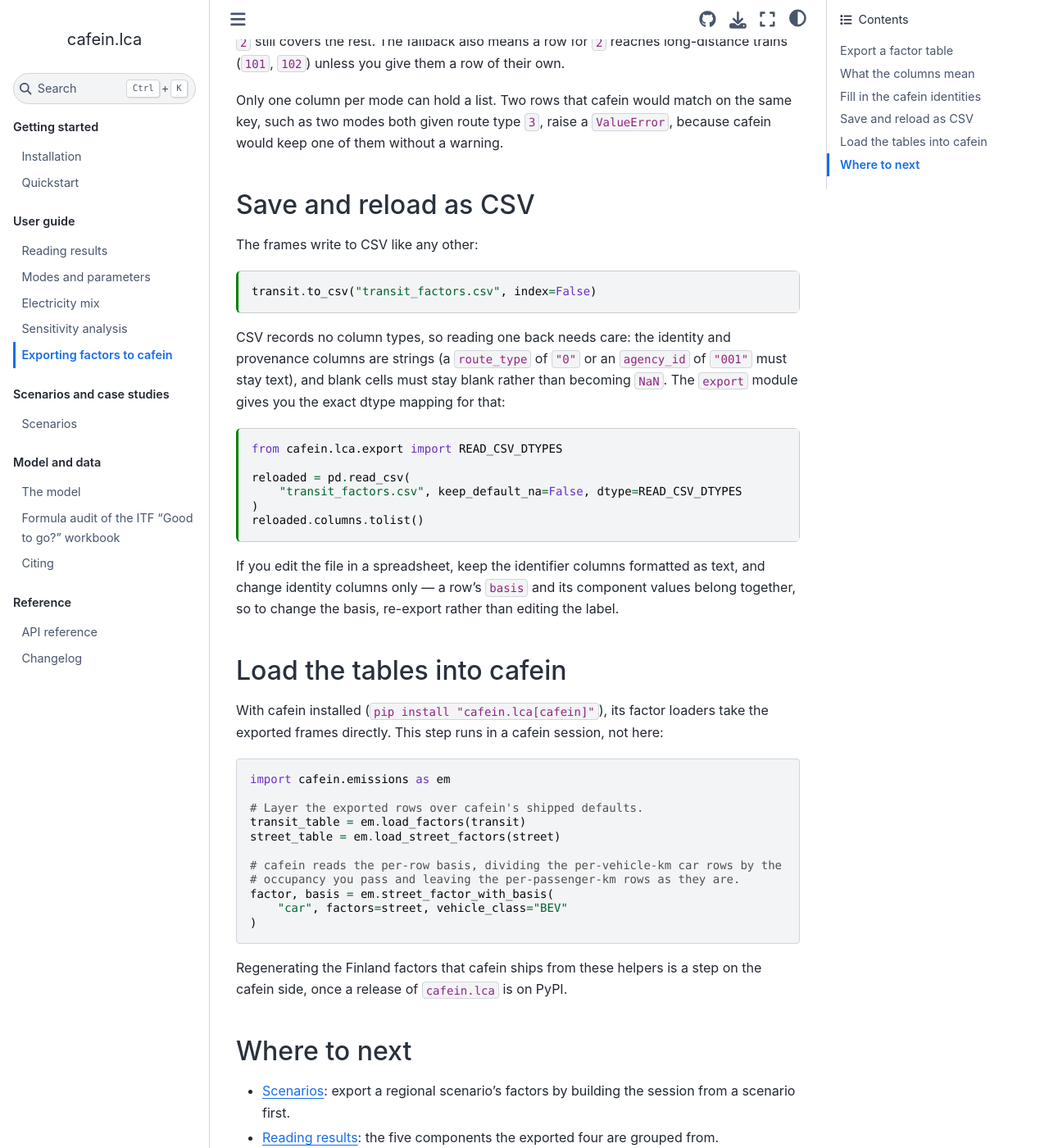
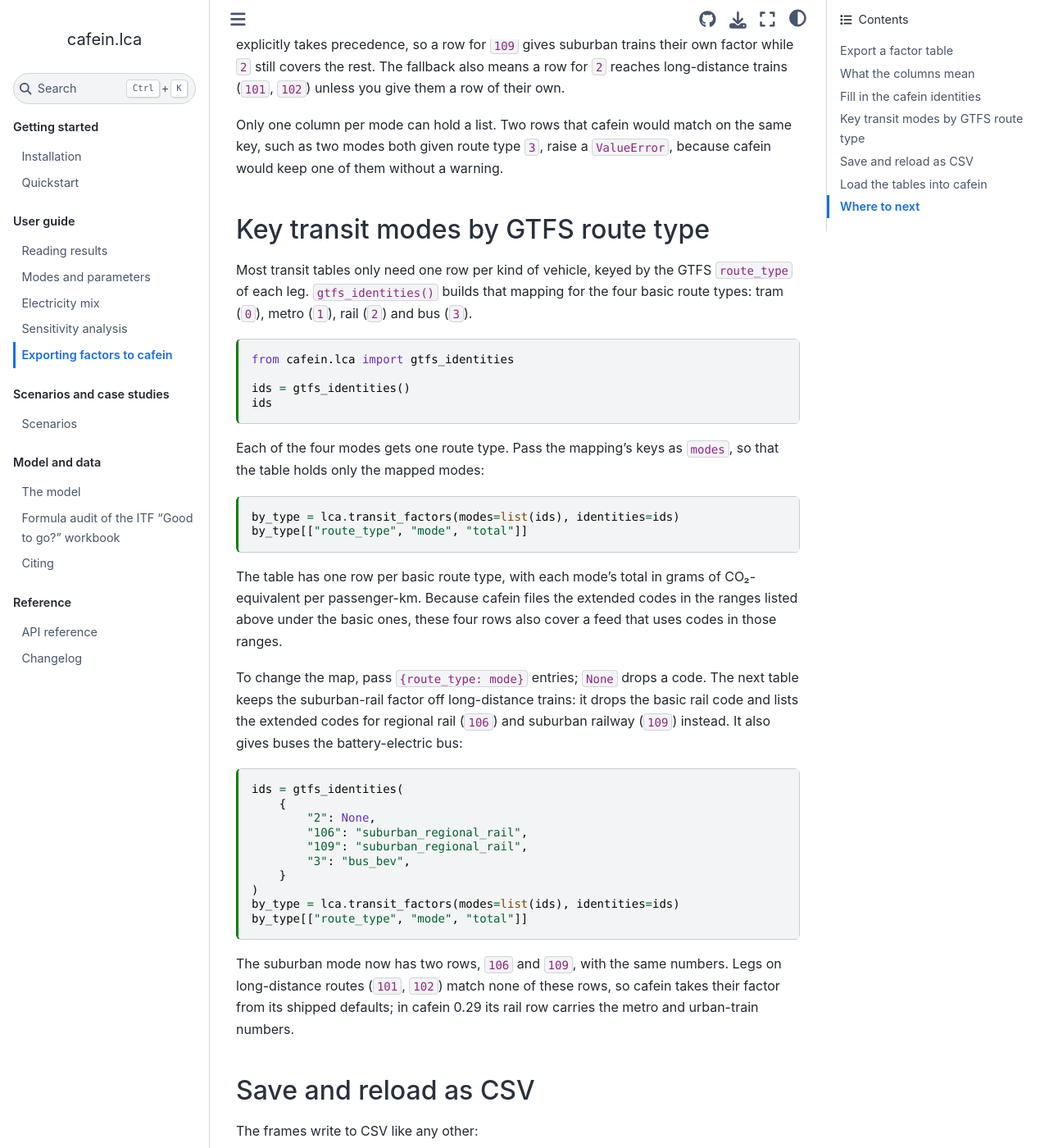
Before and after one commit to cafein-py/cafein.lca, a Sphinx documentation site: the page built from docs/user_guide/exporting_to_cafein.md, in a window 1280 px wide and 1400 px high, scrolled down 2750 px. Shown: the whole window at 82% size. Built offline with Sphinx 7.4.7 and the Sphinx Book theme 1.1.4, drawn with Linux system fonts in a browser that asks for light colours; the version number is read from the project's files by our own code; some of the changed text lies outside the part shown.

Commit message:
Add gtfs_identities() to key transit modes by GTFS route type

````diff
--- a/docs/reference.rst
+++ b/docs/reference.rst
@@ -15,6 +15,7 @@ A ``TransportLCA`` holds the session assumptions and runs calculations.
    cafein.lca.TransportLCA.parameters
    cafein.lca.TransportLCA.transit_factors
    cafein.lca.TransportLCA.street_factors
+   cafein.lca.gtfs_identities
    cafein.lca.available_coefficient_sets
 
 Modes and parameters
--- a/docs/user_guide/exporting_to_cafein.md
+++ b/docs/user_guide/exporting_to_cafein.md
@@ -22,6 +22,7 @@ you hand it to cafein, or save it as CSV, edit it, and load it back.
 - [Export a factor table](#export-a-factor-table)
 - [What the columns mean](#what-the-columns-mean)
 - [Fill in the cafein identities](#fill-in-the-cafein-identities)
+- [Key transit modes by GTFS route type](#key-transit-modes-by-gtfs-route-type)
 - [Save and reload as CSV](#save-and-reload-as-csv)
 - [Load the tables into cafein](#load-the-tables-into-cafein)
 - [Where to next](#where-to-next)
@@ -141,6 +142,57 @@ Only one column per mode can hold a list. Two rows that cafein would match on
 the same key, such as two modes both given route type `3`, raise a
 `ValueError`, because cafein would keep one of them without a warning.
 
+## Key transit modes by GTFS route type
+
+Most transit tables only need one row per kind of vehicle, keyed by the
+GTFS `route_type` of each leg. `gtfs_identities()` builds that mapping for
+the four basic route types: tram (`0`), metro (`1`), rail (`2`) and bus
+(`3`).
+
+```{code-cell}
+from cafein.lca import gtfs_identities
+
+ids = gtfs_identities()
+ids
+```
+
+Each of the four modes gets one route type. Pass the mapping's keys as
+`modes`, so that the table holds only the mapped modes:
+
+```{code-cell}
+by_type = lca.transit_factors(modes=list(ids), identities=ids)
+by_type[["route_type", "mode", "total"]]
+```
+
+The table has one row per basic route type, with each mode's total in grams
+of CO₂-equivalent per passenger-km. Because cafein files the extended codes
+in the ranges listed above under the basic ones, these four rows also cover
+a feed that uses codes in those ranges.
+
+To change the map, pass `{route_type: mode}` entries; `None` drops a code.
+The next table keeps the suburban-rail factor off long-distance trains:
+it drops the basic rail code and lists the extended codes for regional rail
+(`106`) and suburban railway (`109`) instead. It also gives buses the
+battery-electric bus:
+
+```{code-cell}
+ids = gtfs_identities(
+    {
+        "2": None,
+        "106": "suburban_regional_rail",
+        "109": "suburban_regional_rail",
+        "3": "bus_bev",
+    }
+)
+by_type = lca.transit_factors(modes=list(ids), identities=ids)
+by_type[["route_type", "mode", "total"]]
+```
+
+The suburban mode now has two rows, `106` and `109`, with the same numbers.
+Legs on long-distance routes (`101`, `102`) match none of these rows, so
+cafein takes their factor from its shipped defaults; in cafein 0.29 its rail
+row carries the metro and urban-train numbers.
+
 ## Save and reload as CSV
 
 The frames write to CSV like any other:
@@ -204,5 +256,5 @@ step on the cafein side, once a release of `cafein.lca` is on PyPI.
   by building the session from a scenario first.
 - [Reading results](reading_results): the five components the exported four
   are grouped from.
-- [API reference](../reference): `transit_factors` and `street_factors` in
-  full.
+- [API reference](../reference): `transit_factors`, `street_factors` and
+  `gtfs_identities` in full.
````
Also changed, not shown: CHANGELOG.md (+16 -0 lines), 3 other files.
